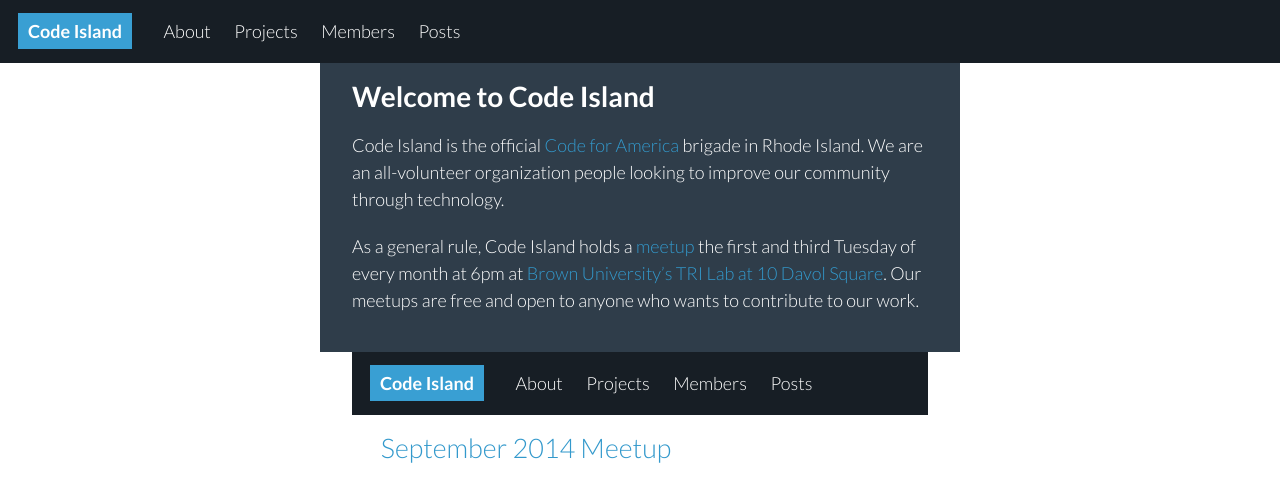
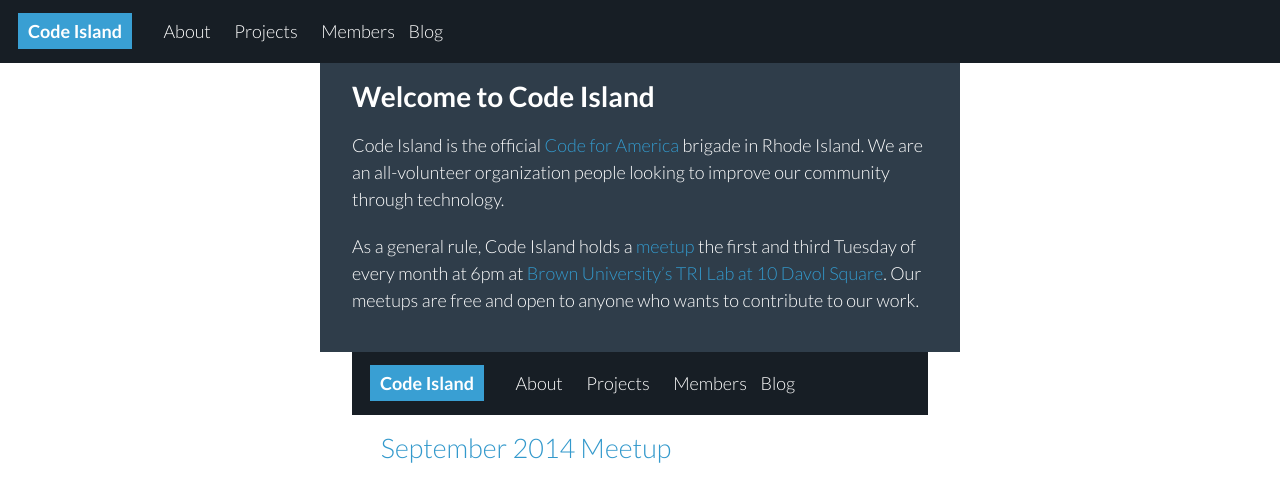
Before and after one commit to codeisland/codeisland.github.io, a Jekyll site: the page built from index.html, in a window 1280 px wide. Shown: the top 483 px of the page. Built offline with Jekyll 4.4.1, drawn with Linux system fonts in a browser that asks for light colours.

Commit message:
Renamed new page Blog. Need to make folder for index.

```diff
--- a/_includes/header.html
+++ b/_includes/header.html
@@ -4,7 +4,7 @@
     <a href="/about/" class="about">About</a>
     <a href="/projects/" class="projects">Projects</a>
     <a href="/members/" class="members">Members</a>
-    <a href="/_posts/" class="posts">Posts</a>
+    <a href="/blog/" class="blog">Blog</a>
     <!-- <a href="/resources/" class="resources">Resources</a> -->
   </nav>
 </header>
```
